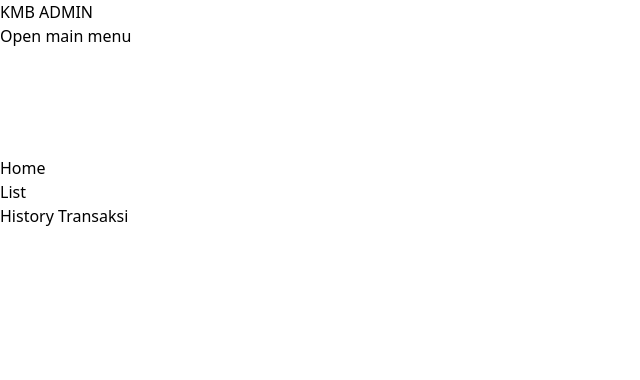
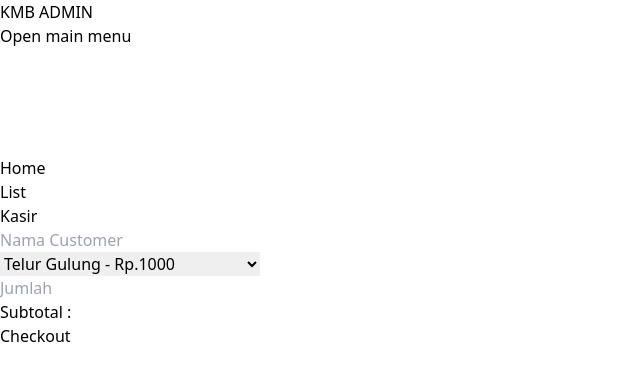
Before and after one commit to timothyjohan/jualan_kmb, a React (Vite) app: page / in a window 1280 px wide. Shown: the top 380 px of the page, without its empty margins (0-640 px from the left). Built offline with nearby package versions, Linux system fonts and the light colour scheme.

Commit message:
Kasir UI

```diff
--- a/src/components/Navbar.jsx
+++ b/src/components/Navbar.jsx
@@ -9,19 +9,19 @@ export default function Navbar(){
                     <div className="flex items-center space-x-3 rtl:space-x-reverse">
                         <span className="self-center text-2xl font-bold whitespace-nowrap text-white">KMB ADMIN</span>
                     </div>
-                    <button data-collapse-toggle="navbar-default" type="button" className="inline-flex items-center p-2 w-10 h-10 justify-center text-sm text-gray-500 rounded-lg md:hidden hover:bg-gray-100 focus:outline-none focus:ring-2 focus:ring-gray-200 text-gray-400 hover:bg-gray-700 focus:ring-gray-600" aria-controls="navbar-default" aria-expanded="false">
+                    <button data-collapse-toggle="navbar-default" type="button" className="inline-flex items-center p-2 w-10 h-10 justify-center text-sm text-gray-500 rounded-lg md:hidden  focus:outline-none focus:ring-2 focus:ring-gray-200 text-gray-400 hover:bg-gray-700 focus:ring-gray-600" aria-controls="navbar-default" aria-expanded="false">
                         <span className="sr-only">Open main menu</span>
                         <svg className="w-5 h-5" aria-hidden="true" xmlns="http://www.w3.org/2000/svg" fill="none" viewBox="0 0 17 14">
                         </svg>
                     </button>
                     <div className="hidden w-full md:block md:w-auto" id="navbar-default">
-                    <ul className="font-medium flex flex-col p-4 md:p-0 mt-4 border border-gray-100 rounded-lg bg-gray-50 md:flex-row md:space-x-8 rtl:space-x-reverse md:mt-0 md:border-0 bg-gray-800 md:bg-gray-900 border-gray-700">
+                    <ul className="font-medium flex flex-col p-4 md:p-0 mt-4 border border-gray-100 rounded-lg md:flex-row md:space-x-8 rtl:space-x-reverse md:mt-0 md:border-0  border-gray-700">
                         <li>
-                            <Link to={"/"}><a className="block py-2 px-3 text-white rounded md:bg-transparent md:p-0 text-zinc-100" aria-current="page">Home</a></Link>
+                            <Link to={"/"}><a className="block py-2 px-3 text-white rounded md:p-0 text-zinc-100" aria-current="page">Home</a></Link>
                         </li>
 
                         <li>
-                            <Link to={"/list"}><a className="block py-2 px-3 text-gray-900 rounded hover:bg-gray-100 md:hover:bg-transparent md:border-0 md:p-0 text-white hover:text-zinc-300">List</a></Link>
+                            <Link to={"/list"}><a className="block py-2 px-3 text-gray-900 rounded md:hover:bg-transparent md:border-0 md:p-0 text-white hover:text-zinc-300">List</a></Link>
                         </li>
                     </ul>
                     </div>
--- a/src/main.jsx
+++ b/src/main.jsx
@@ -4,6 +4,7 @@ import App from './App.jsx'
 import './index.css'
 import { createBrowserRouter, RouterProvider } from "react-router-dom";
 import Htrans from './pages/Htrans.jsx';
+import KasirPage from './pages/KasirPage.jsx';
 // import Navbar from './components/Navbar.jsx';
 
 
@@ -14,7 +15,7 @@ const router = createBrowserRouter([
     children: [
       {
         path: "/",
-        element: <Htrans/>
+        element: <KasirPage/>
       },
       {
         path: "/list",
--- a/src/pages/KasirPage.jsx
+++ b/src/pages/KasirPage.jsx
@@ -0,0 +1,34 @@
+export default function KasirPage(){
+    return(
+        <>
+            <div className="w-4/6 mx-auto">
+                <h1 className="text-zinc-200 text-2xl font-medium">Kasir</h1>
+                <div className="bg-zinc-600 p-10 w-5/6 mx-auto my-10 rounded-md">
+                    <form>
+                        <div className="flex justify-center items-center my-10">
+                            <input type="text" name="nama" id="nama" placeholder="Nama Customer" required className="text-white bg-zinc-700 p-2 rounded-md w-5/6" />
+                        </div>
+                        <div className="flex justify-center items-center my-10">
+                            <select name="" id="" placeholder="Menu" required className="text-white bg-zinc-700 p-2 rounded-md w-5/6">
+                                <option value="telur_gulung">Telur Gulung - Rp.1000</option>
+                                <option value="es_teh">Es Teh - Rp.2000</option>
+                                <option value="es_teh_refill">Es Teh (Refill) - Rp.1000</option>
+                                <option value="corn_dog_s">Corn Dog Sosis - Rp.5000</option>
+                                <option value="corn_dog_m">Corn Dog Mozzarela - Rp.10 000</option>
+                            </select>
+                        </div>
+                        <div className="flex justify-center items-center my-10">
+                            <input type="number" name="" id="" placeholder="Jumlah" required className="text-white bg-zinc-700 p-2 rounded-md w-5/6" />
+                        </div>
+
+                        <h1 className="text-xl text-zinc-200 text-center">Subtotal : </h1>
+                        <div className="flex justify-center items-center my-10">
+                            <button className="text-white bg-zinc-700 hover:bg-zinc-500 p-4 w-5/6 rounded-md">Checkout</button>
+
+                        </div>
+                    </form>
+                </div>
+            </div>
+        </>
+    )
+}
```
